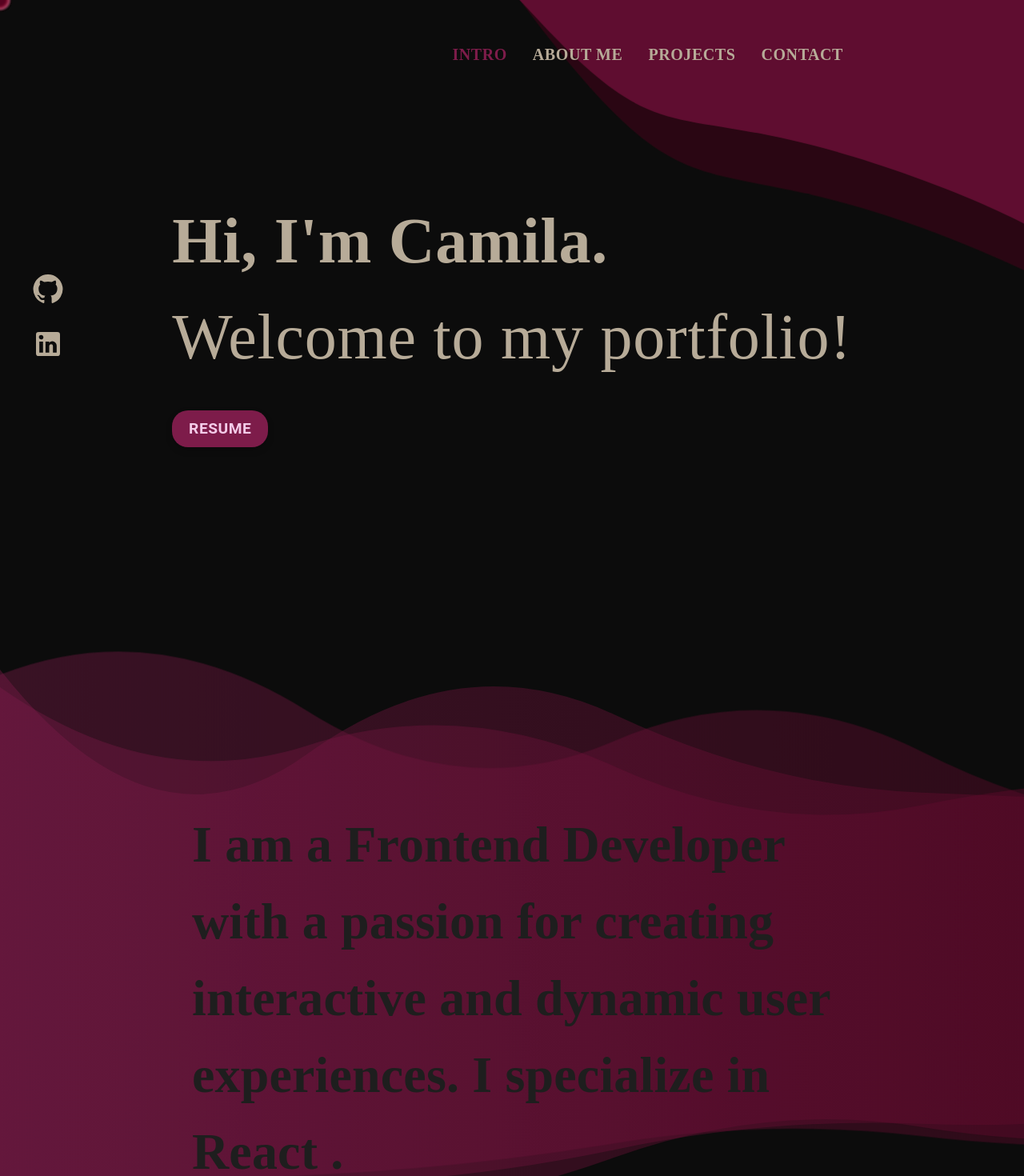
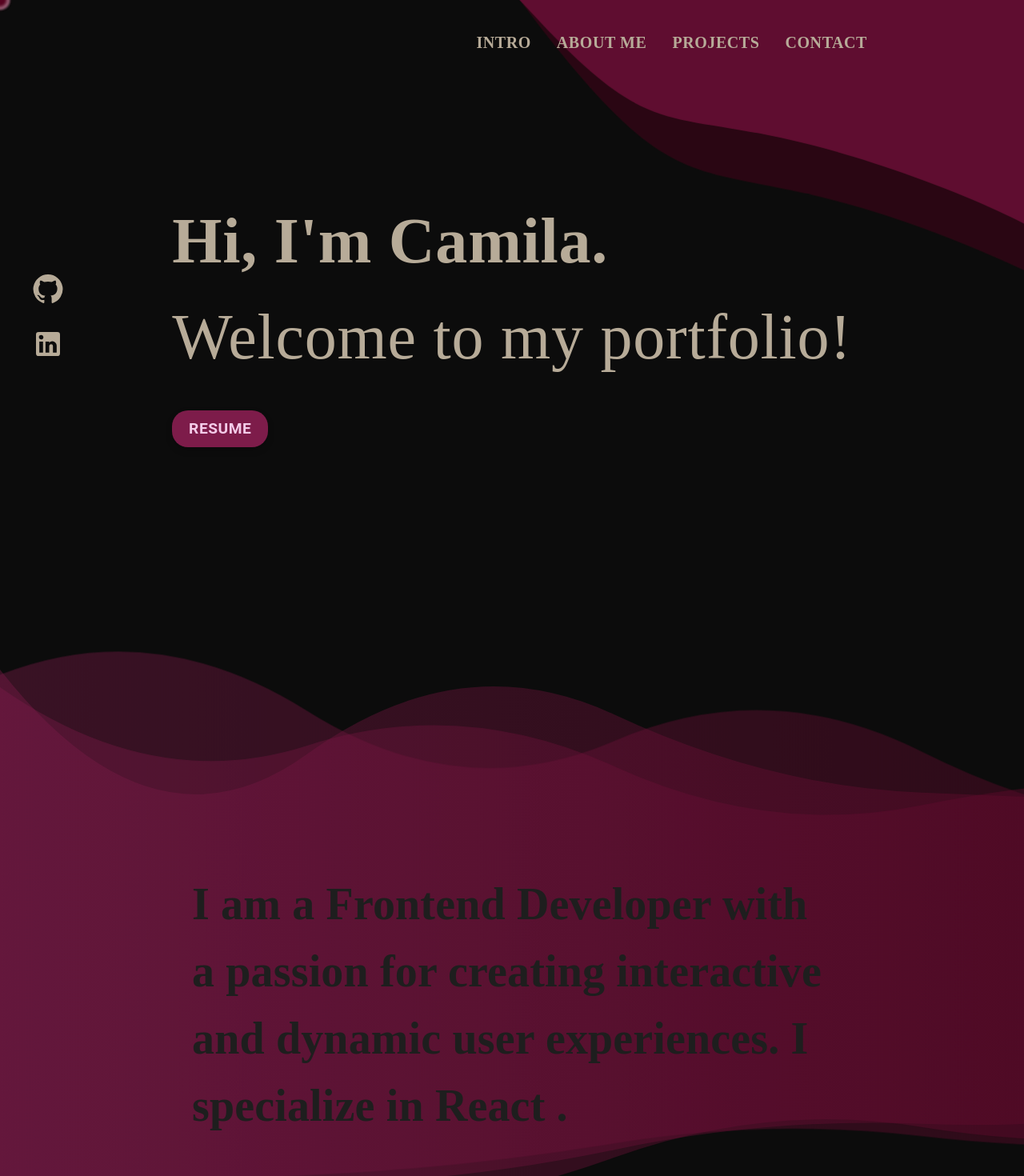
Before and after one commit to cbalsemao/cv-project, a React (Vite) app: page / in a window 1280 px wide. Shown: the top 1470 px of the page at 80% size. Built offline with nearby package versions, Linux system fonts and the light colour scheme.

Commit message:
chore: navbar, contactIcons and general styles changed

```diff
--- a/src/components/ButtonSend.tsx
+++ b/src/components/ButtonSend.tsx
@@ -7,8 +7,10 @@ const ButtonSend = () => {
       type="submit"
       variant="contained"
       sx={{
-        backgroundColor: palette.darkPink,
-        '&:hover': { backgroundColor: '#d81b60' },
+        fontWeight: 'bold',
+        color: palette.beige,
+        backgroundColor: palette.burgundy,
+        '&:hover': { backgroundColor: palette.darkPink },
       }}
     >
       Send
--- a/src/components/ContactIcons.tsx
+++ b/src/components/ContactIcons.tsx
@@ -85,7 +85,7 @@ const ContactIcons = () => {
         ref={githubRef}
         sx={{
           '&:hover': {
-            color: palette.darkPink,
+            color: palette.darkWhite,
           },
         }}
       >
@@ -96,7 +96,7 @@ const ContactIcons = () => {
         ref={linkedinRef}
         sx={{
           '&:hover': {
-            color: palette.darkPink,
+            color: palette.darkWhite,
           },
         }}
       >
--- a/src/components/Cursor.tsx
+++ b/src/components/Cursor.tsx
@@ -5,7 +5,7 @@ import { styled } from '@mui/material';
 import { palette } from '../utils/styleguide';
 import { useViewPort } from '../hooks/useViewport';
 
-const colors = [palette.darkPink, palette.white, palette.red, palette.purple];
+const colors = [palette.darkPink, palette.white, palette.burgundy];
 
 const CursorCircle = styled('div')({
   position: 'fixed',
--- a/src/components/TextFollowAnimation.tsx
+++ b/src/components/TextFollowAnimation.tsx
@@ -1,4 +1,4 @@
-import { styled, Typography } from '@mui/material';
+import { styled } from '@mui/material';
 import gsap from 'gsap';
 import ScrollTrigger from 'gsap/ScrollTrigger';
 import { useLayoutEffect } from 'react';
@@ -16,16 +16,16 @@ const SpanStyled = styled('span')({
 });
 
 const TextStyled = styled('div')({
-  fontSize: '2.5rem',
+  fontSize: '2.0rem',
   fontfamily: theme.typography.fontFamily,
   [theme.breakpoints.up('sm')]: {
-    fontSize: '2.5rem',
+    fontSize: '2.0rem',
   },
   [theme.breakpoints.up('md')]: {
     fontSize: '3.0rem',
   },
   [theme.breakpoints.up('lg')]: {
-    fontSize: '4rem',
+    fontSize: '3.5rem',
   },
 });
 
--- a/src/components/WaveAnimationSvg.tsx
+++ b/src/components/WaveAnimationSvg.tsx
@@ -62,7 +62,7 @@ const WaveAnimationSvg = (props: SVGProps<SVGSVGElement>) => (
         d="M14.464 0c0 5.024 1.893 3.642-.619 7.993s-2.262 2.021-6.613 4.533-2.208 3.46-7.232 3.46-2.88-.947-7.232-3.46-4.1-.181-6.613-4.533-.62-2.969-.62-7.993-1.892-3.642.62-7.993 2.262-2.021 6.613-4.533 2.208-3.46 7.232-3.46 2.88.947 7.232 3.46 4.1.181 6.613 4.533.62 2.969.62 7.993"
         opacity={0.42}
         style={{
-          fill: palette.purple,
+          fill: palette.burgundy,
           transform: 'matrix(1,0,0,1,0,0)',
           animation: 'pathAnimation 10s infinite',
         }}
--- a/src/components/WaveAnimationSvg2.tsx
+++ b/src/components/WaveAnimationSvg2.tsx
@@ -18,7 +18,7 @@ const SvgComponent = (props: SVGProps<SVGSVGElement>) => (
     <defs>
       <linearGradient id="a" x1={0} x2={1} y1={0} y2={0}>
         <stop offset={0} stopColor={palette.darkPink} />
-        <stop offset={1} stopColor={palette.purple} />
+        <stop offset={1} stopColor={palette.burgundy} />
       </linearGradient>
 
       <style>
--- a/src/components/navbar/DesktopMenu.tsx
+++ b/src/components/navbar/DesktopMenu.tsx
@@ -20,7 +20,7 @@ const DesktopMenuStyled = styled(Box)({
 const ContainerButtonsDeskMenu = styled(Box)({
   display: 'inline-flex',
   alignItems: 'center',
-  padding: '15px 30px',
+
   minWidth: '250px',
   minHeight: '60px',
   borderRadius: '15px',
@@ -35,7 +35,6 @@ type DesktopMenuProps = {
 const ButtonSectionNavbar = ({
   page,
   onNavItemHandler,
-  isActive,
 }: {
   page: string;
   onNavItemHandler: (page: string) => void;
@@ -46,7 +45,7 @@ const ButtonSectionNavbar = ({
       key={page}
       onClick={() => onNavItemHandler(page)}
       sx={{
-        color: isActive ? palette.darkPink : palette.beige,
+        color: palette.beige,
         fontWeight: 'bold',
         transition: 'color 0.3s ease-in-out',
         fontFamily: theme.typography.fontFamily,
--- a/src/components/navbar/navbar-styles/ButtonDesktopNavbar.ts
+++ b/src/components/navbar/navbar-styles/ButtonDesktopNavbar.ts
@@ -3,15 +3,15 @@ import Button from '@mui/material/Button';
 import { palette } from '../../../utils/styleguide';
 
 export const ButtonDesktopNavbar = styled(Button)`
-  color: ${palette.white};
+  color: ${palette.beige};
   font-weight: bold;
 
   background-color: transparent;
   font-size: 20px;
 
   &:hover {
-    color: ${palette.purple};
     background-color: transparent;
+    text-decoration: underline;
   }
 
   @media (max-width: 1024px) {
--- a/src/pages/landing-page/sections/AboutMeSection.tsx
+++ b/src/pages/landing-page/sections/AboutMeSection.tsx
@@ -29,6 +29,7 @@ const AboutMeSection = () => {
         sx={{
           paddingLeft: { xs: 2, sm: 10, md: 20, lg: 30, xl: 40 },
           paddingRight: { xs: 2, sm: 10, md: 20, lg: 30, xl: 40 },
+          paddingTop: { xs: 5, sm: 5, md: 5, lg: 10, xl: 10 },
         }}
       >
         <StyledSectionTitle>
--- a/src/pages/landing-page/sections/ContactMeSection.tsx
+++ b/src/pages/landing-page/sections/ContactMeSection.tsx
@@ -47,14 +47,14 @@ const StyledTextField = styled(TextField)({
       borderColor: 'white',
     },
     '&.Mui-focused fieldset': {
-      borderColor: palette.purple,
+      borderColor: palette.burgundy,
     },
   },
   '& label': {
     color: 'gray',
   },
   '& label.Mui-focused': {
-    color: palette.purple,
+    color: palette.burgundy,
   },
 });
 
--- a/src/utils/styleguide.ts
+++ b/src/utils/styleguide.ts
@@ -20,7 +20,7 @@ export const palette = {
   white: '#FBFBFB',
   darkWhite: '#F4CCE9',
   black: '#0c0c0c',
-  purple: '#56021F',
+  burgundy: '#56021F',
   gray: '#1e1e1e',
   darkPink: '#7D1C4A',
   red: '#C40233',
```
Also changed, not shown: src/components/WaveAnimationSvg3.tsx (+9 -19 lines).
